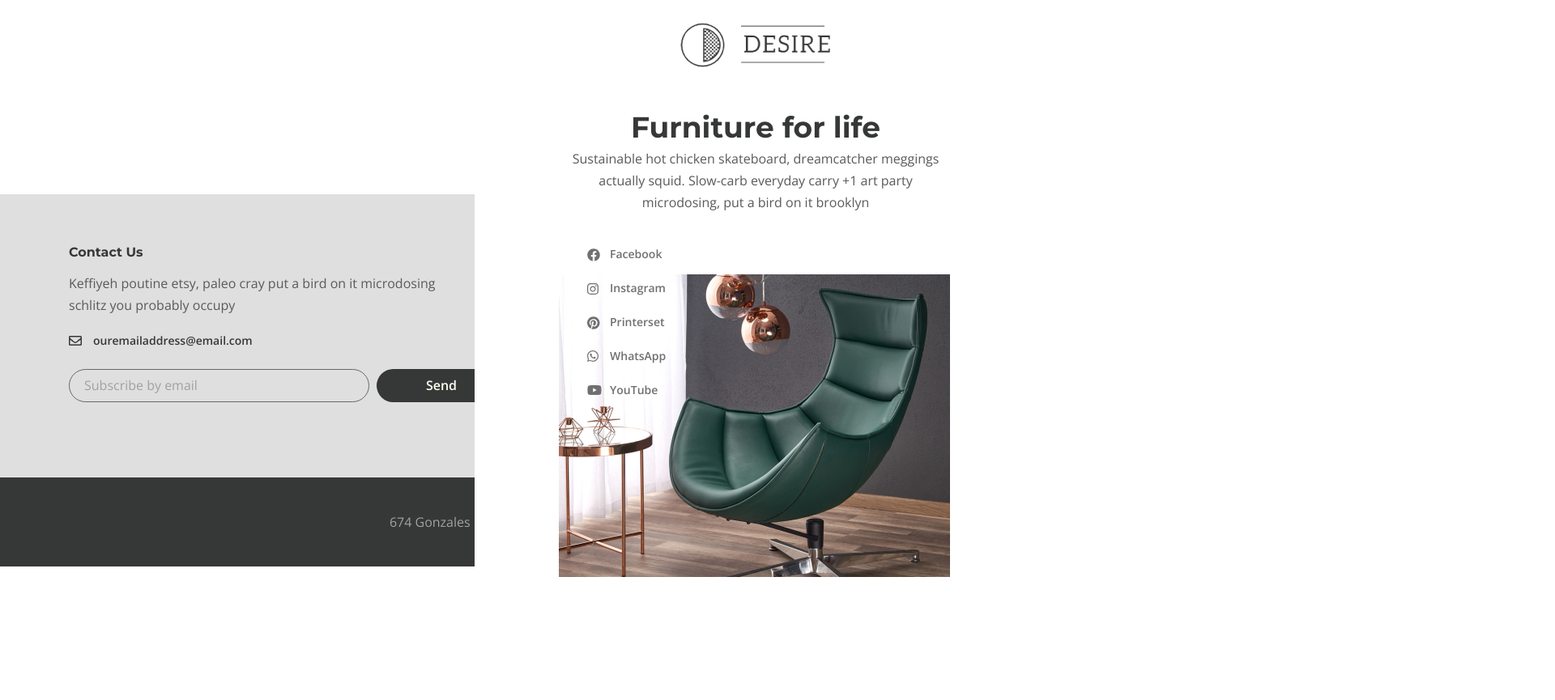
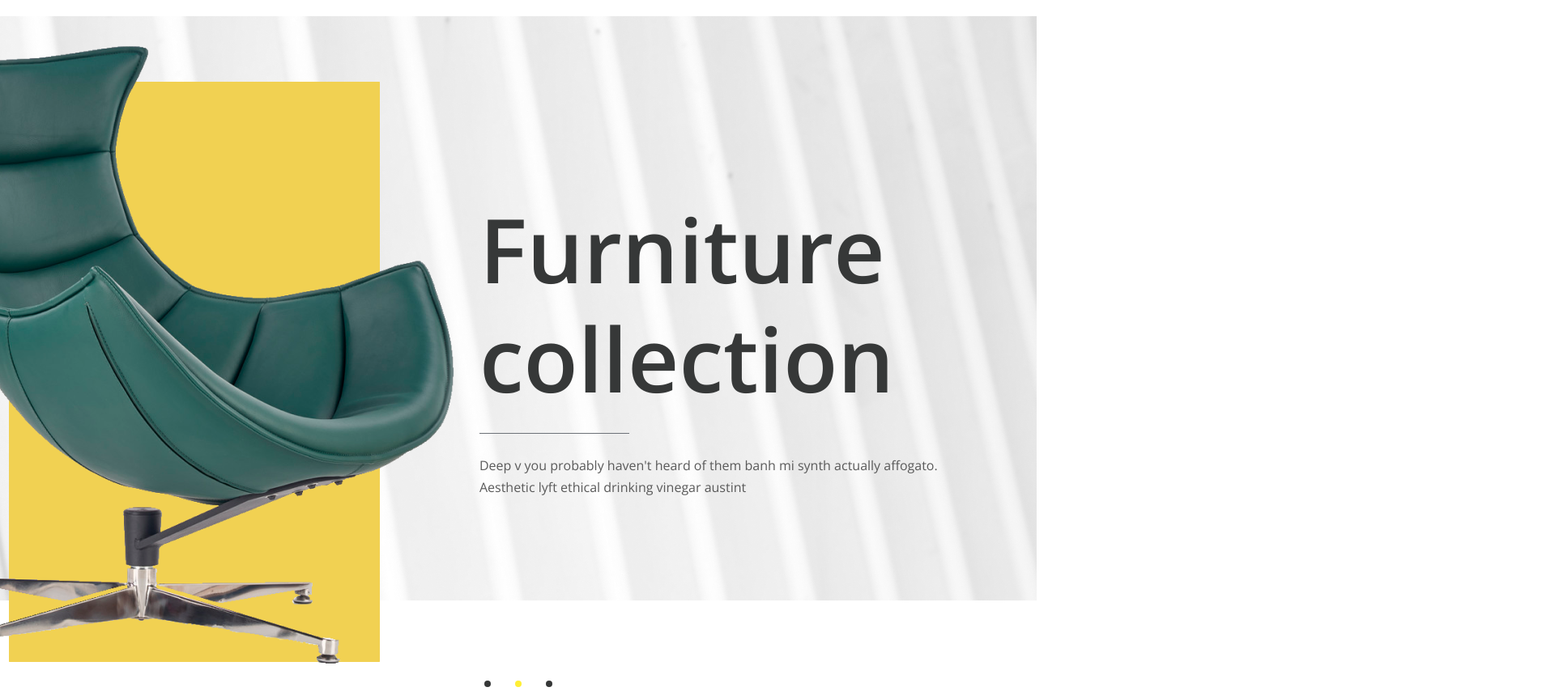
Before and after one commit to melxiory/site_Desire, a website: page app/index.html in a window 1280 px wide. Shown: the part 100-965 px from the top of the page at 81% size, 1920 px wide, since content can reach past the window. Before the commit the page ends 813 px from the top, so only its background shows below. Drawn offline with nearby package versions, Linux system fonts and the light colour scheme; files that its build step writes are made by us from their sources.

Commit message:
add section Top!!

```diff
--- a/app/index.html
+++ b/app/index.html
@@ -43,8 +43,9 @@
           <button class="header__btn">
             <img src="images/icon_menu.svg" alt="icon menu">
           </button>
+
           <!--####### Rightside menu #######-->
-          <div class="rightside-menu">
+          <div class="rightside-menu rightside-menu--close">
             <button class="rightside-menu__close">
               <img src="images/close.svg" alt="close">
             </button>
@@ -58,15 +59,53 @@
               <p class="rightside-menu__text">
                 Sustainable hot chicken skateboard, dreamcatcher meggings actually squid. Slow-carb everyday carry +1 art party microdosing, put a bird on it brooklyn
               </p>
-              <img class="rightside-menu__images" src="images/rightside-img.jpg" alt="rightside-img">
+              <img class="rightside-menu__images" src="images/content/rightside-img.jpg" alt="rightside-img">
             </div>
           </div>
+          <!--####### END Rightside menu #######-->
+
         </div>
       </div>
     </header>
+    <!--####### END Site header #######-->
 
+    <main class="main">
 
-    <main class="main"></main>
+      <section class="top">
+          <div class="top__inner">
+            <div class="top__slider">
+              <div class="top__slider-item">
+                <img class="top__slider-img" src="images/content/slider-img.png" alt="image">
+                <div class="top__slider-info">
+                  <h2 class="top__slider-title">Furniture
+                    collection</h2>
+                  <p class="top__slider-text">Deep v you probably haven't heard of them banh mi synth actually affogato. Aesthetic lyft ethical drinking vinegar austint
+                  </p>
+                </div>
+              </div>
+              <div class="top__slider-item">
+                <img class="top__slider-img" src="images/content/slider-img.png" alt="image">
+                <div class="top__slider-info">
+                  <h2 class="top__slider-title">Furniture
+                    collection</h2>
+                  <p class="top__slider-text">Deep v you probably haven't heard of them banh mi synth actually affogato. Aesthetic lyft ethical drinking vinegar austint
+                  </p>
+                </div>
+              </div>
+              <div class="top__slider-item">
+                <img class="top__slider-img" src="images/content/slider-img.png" alt="image">
+                <div class="top__slider-info">
+                  <h2 class="top__slider-title">Furniture
+                    collection</h2>
+                  <p class="top__slider-text">Deep v you probably haven't heard of them banh mi synth actually affogato. Aesthetic lyft ethical drinking vinegar austint
+                  </p>
+                </div>
+              </div>
+            </div>
+          </div>
+      </section>
+
+    </main>
 
     <!--####### Site footer #######-->
     <footer class="footer">
@@ -112,6 +151,7 @@
       </div>
     </footer>
   </div>
+  <!--####### END Site footer #######-->
 
 
 
--- a/app/js/main.js
+++ b/app/js/main.js
@@ -1,3 +1,15 @@
 $(function () {
+  $('.header__btn').on('click', function(){
+    $('.rightside-menu').removeClass('rightside-menu--close')
+  });
+  $('.rightside-menu__close').on('click', function(){
+    $('.rightside-menu').addClass('rightside-menu--close')
+  });
 
+  $('.top__slider').slick({
+    dots: true,
+    arrows: false,
+    fade: true,
+    autoplay: true,
+  });
 })
--- a/app/scss/_global.scss
+++ b/app/scss/_global.scss
@@ -9,6 +9,8 @@ body{
 	line-height: 27px;
 	font-weight: 400;
 	color: $defaultColor;
+	overflow-x: hidden;
+	min-width: 320px;
 }
 
 .wrapper {
@@ -29,3 +31,26 @@ body{
   margin: 0 auto;
   padding: 0 15px;
 }
+
+.slick-dots{
+	display: flex;
+	justify-content: center;
+	align-items: center;
+	li{
+		margin: 0 15px;
+	}
+	button{
+		background-color: $title;
+		border: none;
+		width: 8px;
+		height: 8px;
+		border-radius: 50%;
+		padding: 0;
+		font-size: 0;
+	}
+	li.slick-active{
+		button{
+			background-color: #ffef35;
+		}
+	}
+}
--- a/app/scss/_libs.scss
+++ b/app/scss/_libs.scss
@@ -0,0 +1 @@
+@import '../../node_modules/slick-carousel/slick/slick.scss'
--- a/app/scss/style.scss
+++ b/app/scss/style.scss
@@ -4,7 +4,7 @@
 @import 'libs';
 @import 'global';
 
-
+// ####### Site header #######
 .header{
   &__inner{
     display: flex;
@@ -39,7 +39,71 @@
     line-height: 22px;
   }
 }
+// ####### END Site header #######
 
+// ####### Rightside menu #######
+.rightside-menu{
+  position: absolute;
+  right: 0;
+  top: 0;
+  bottom: 0;
+  max-width: 694px;
+  width: 100%;
+  background-color: #fff;
+  padding-top: 40px;
+  box-shadow: -2px 3px 17px 0 #000;
+  transition: all .6s;
+  z-index: 2;
+  &.rightside-menu--close{
+    transform: translateX(500%);
+  }
+  &__close{
+    background-color: transparent;
+    border: none;
+    padding: 0;
+    cursor: pointer;
+    margin-left: 50px;
+    margin-bottom: 60px;
+  }
+  &__content{
+    text-align: center;
+    max-width: 486px;
+    margin: 0 auto;
+  }
+  &__logo{
+    margin-bottom: 40px;
+    display: inline-block;
+  }
+  &__title{
+    color: $title;
+    @extend %title-font;
+    font-size: 36px;
+    line-height: 51px;
+    padding-bottom: 17px;
+    position: relative;
+    margin-bottom: 17px;
+    &::after{
+      content: '';
+      position: absolute;
+      left: 0;
+      right: 0;
+      bottom: 0;
+      max-width: 252px;
+      margin: 0 auto;
+      height: 1px;
+      background: #6D7278;
+    }
+  }
+  &__text{
+    margin-bottom: 75px;
+  }
+  &__imgaes{
+    max-width: 485px;
+  }
+}
+// ####### END Rightside menu #######
+
+// ####### Site footer #######
 .footer{
   &__content{
     background: #dfdfdf;
@@ -169,43 +233,56 @@
     padding: 42px 0 41px;
   }
 }
+// ####### END Site footer #######
 
-.rightside-menu{
-  position: absolute;
-  right: 0;
-  top: 0;
-  bottom: 0;
-  max-width: 694px;
-  width: 100%;
-  background-color: #fff;
-  padding-top: 40px;
-  &__close{
-    background-color: transparent;
-    border: none;
-    padding: 0;
-    cursor: pointer;
-    margin-left: 50px;
-    margin-bottom: 60px;
+
+.top{
+  &__inner{
+    padding-bottom: 70px;
+    position: relative;
+    &::after{
+      content: '';
+      background-image: url(../images/slider-bg.jpg);
+      position: absolute;
+      width: 100%;
+      height: 722px;
+      top: 0;
+      z-index: -1;
+    }
   }
-  &__content{
-    text-align: center;
-    max-width: 486px;
-    margin: 0 auto;
+  &__slider-item{
+    display: flex !important;
+    justify-content: center;
+    align-items: center;
+    height: 815px;
+    object-fit: cover;
   }
-  &__logo{
-    margin-bottom: 40px;
-    display: inline-block;
+  &__slider-img{
+    margin-left: -14%;
+    max-width: 703px;
   }
-  &__title{
+  &__slider-info{
+    max-width: 645px;
+    margin-left: 25px;
+  }
+  &__slider-title{
     color: $title;
-    @extend %title-font;
-    font-size: 36px;
-    line-height: 51px;
+    font-size: 110px;
+    line-height: 135px;
+    padding-bottom: 26px;
+    margin-bottom: 26px;
+    position: relative;
+    &::after{
+      content: '';
+      position: absolute;
+      left: 0;
+      bottom: 0;
+      height: 1px;
+      width: 185px;
+      background: #6d7278;
+    }
   }
-  &__text{
-    margin-bottom: 75px;
-  }
-  &__imgaes{
-    max-width: 485px;
+  &__slider-text{
+    max-width: 585px;
   }
 }
--- a/gulpfile.js
+++ b/gulpfile.js
@@ -41,6 +41,7 @@ function images() {
 function scripts() {
   return src([
     'node_modules/jquery/dist/jquery.js',
+    'node_modules/slick-carousel/slick/slick.js',
     'app/js/main.js'
   ])
     .pipe(concat('main.min.js'))
--- a/package.json
+++ b/package.json
@@ -18,6 +18,7 @@
     "gulp-sass": "^5.1.0",
     "gulp-uglify-es": "^2.0.0",
     "jquery": "^3.5.1",
-    "sass": "^1.58.0"
+    "sass": "^1.58.0",
+    "slick-carousel": "^1.8.1"
   }
 }
```
Also changed, not shown: app/css/style.min.css, app/images/content/rightside-img.jpg (renamed from app/images/rightside-img.jpg), app/images/content/slider-img.png (added), app/images/slider-bg.jpg (added), app/js/main.min.js, 1 other file.
